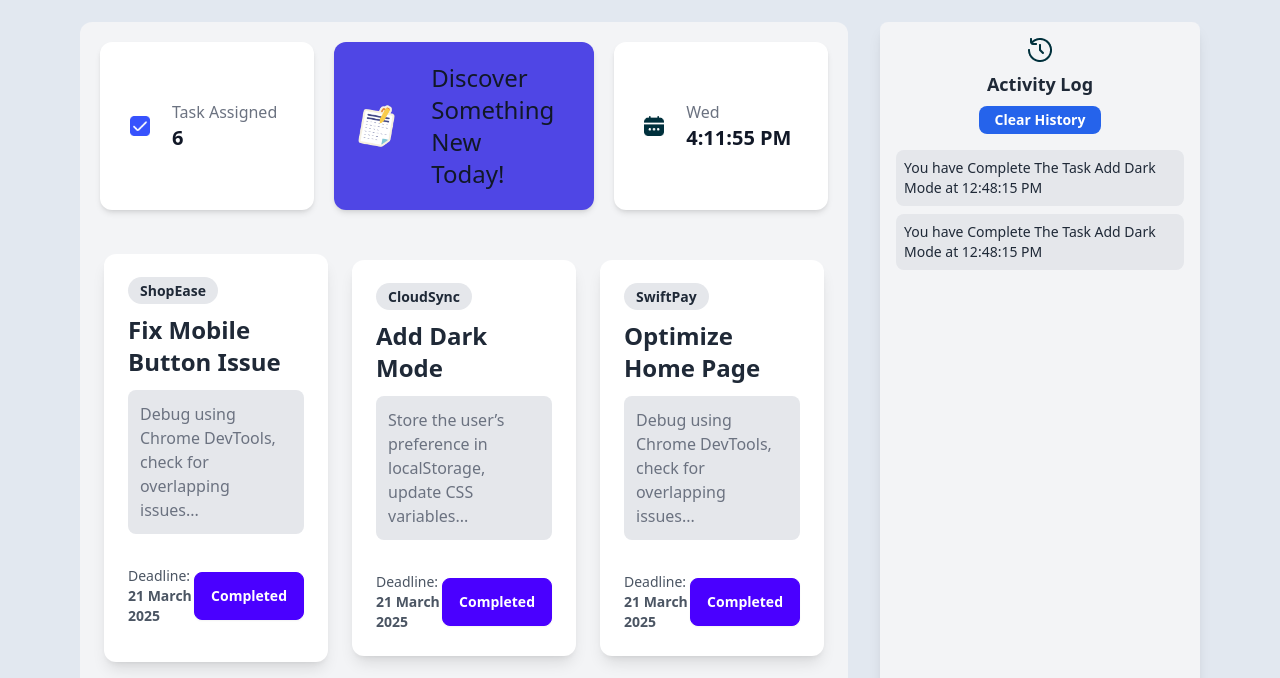
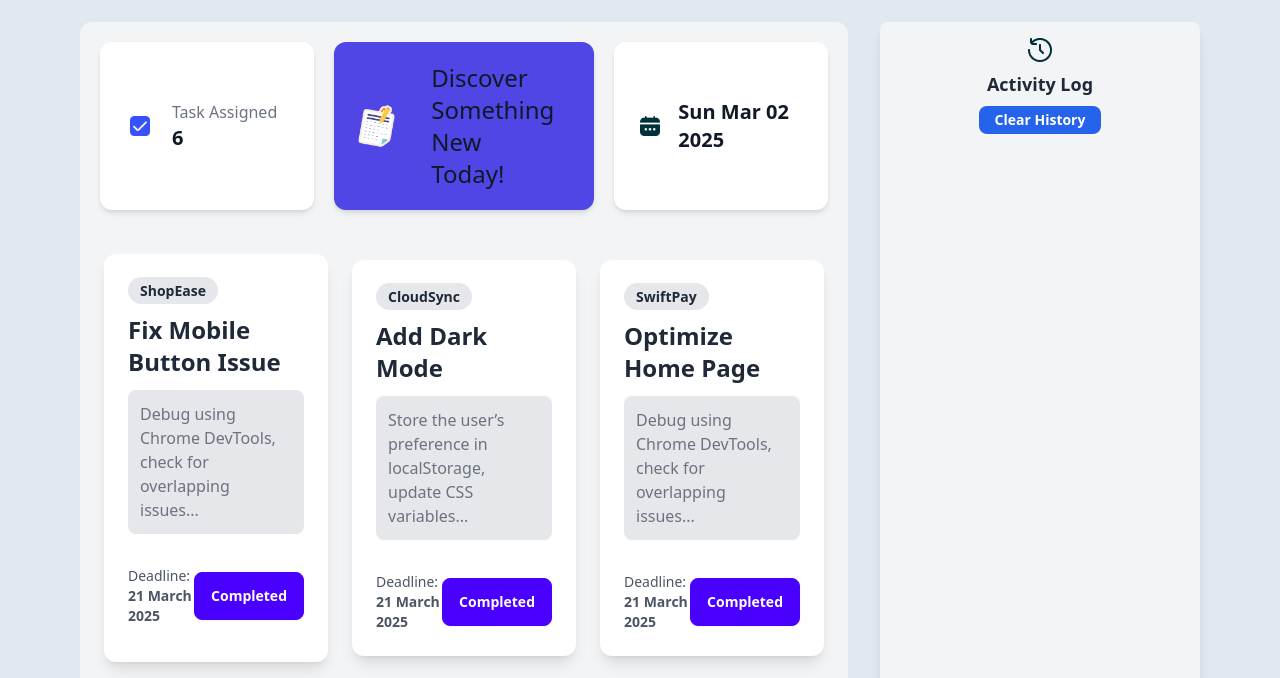
Before and after one commit to Rayean52/assignment_five, a plain HTML site: page index.html in a window 1280 px wide. Shown: the part 122-800 px from the top of the page. Drawn offline with nearby package versions, Linux system fonts and the light colour scheme.

Commit message:
all functionality added

```diff
--- a/index.html
+++ b/index.html
@@ -58,8 +58,7 @@
                         <img class="w-5" src="assets/calender.png" alt="">
                     </div>
                     <div class="ml-3">
-                        <p class="text-gray-500">Wed</p>
-                        <p id="clock" class="text-xl font-bold text-gray-900"></p>
+                        <p id="date" class="text-xl font-bold text-gray-900"></p>
                     </div>
                 </div>
             </div>
@@ -199,12 +198,7 @@
                 </button>
             </div>
             <div id="add-activity" class="mt-4 space-y-2">
-                <p class="bg-gray-200 text-sm p-2 rounded-lg">
-                    You have Complete The Task Add Dark Mode at 12:48:15 PM
-                </p>
-                <p class="bg-gray-200 text-sm p-2 rounded-lg">
-                    You have Complete The Task Add Dark Mode at 12:48:15 PM
-                </p>
+
             </div>
         </section>
 
--- a/script/main.js
+++ b/script/main.js
@@ -1,11 +1,6 @@
-function updateClock() {
-    let now = new Date();
-    let timeString = now.toLocaleTimeString();
-    let clockElement = document.getElementById('clock');
-    clockElement.textContent = timeString;
-}
-setInterval(updateClock, 1000);
-updateClock();
+let today = new Date();
+        let formattedDate = today.toDateString();
+        document.getElementById("date").innerText = formattedDate;
 
 const buttons = document.getElementsByClassName('card-btn');
 for (const btn of buttons) {
@@ -24,6 +19,8 @@ for (const btn of buttons) {
 
         btn.setAttribute('disabled', true);
 
+        console.log(buttons.length);
+
 
     })
 }
```
Also changed, not shown: question.html (+5 -7 lines).
